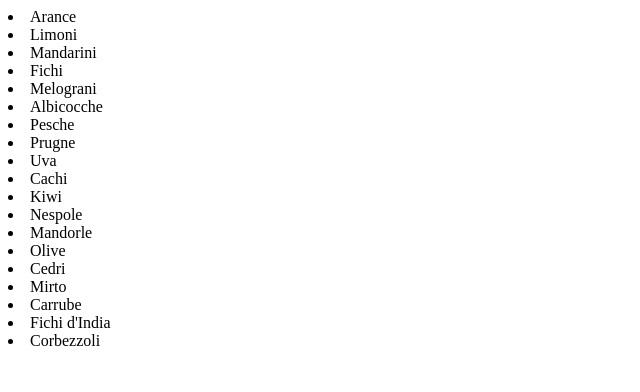
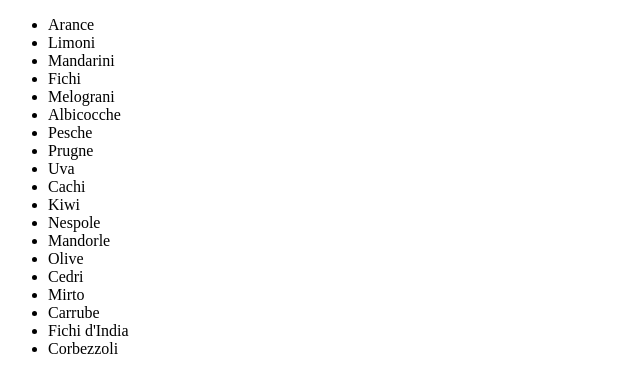
Before and after one commit to SalvatoreMangiacotti/react-form, a React (Vite) app: page / in a window 1280 px wide. Shown: the top 392 px of the page, without its empty margins (0-640 px from the left). Built offline with nearby package versions, Linux system fonts and the light colour scheme.

Commit message:
Products list return in a ul element, fix

```diff
--- a/src/components/ProductsList.jsx
+++ b/src/components/ProductsList.jsx
@@ -24,11 +24,15 @@ const mediterraneanFruits = [
 
 export default function ProductsList() {
 
-    return (mediterraneanFruits.map((fruit, fruitIndex) => (
-
-        <li key={fruitIndex}>{fruit}</li>
-
-    ))
+    return (
+        <>
+            <ul className="products-list">
+                {
+                    mediterraneanFruits.map((fruit, fruitIndex) => (
+                        <li key={fruitIndex}>{fruit}</li>))
+                }
+            </ul>
+        </>
     )
 
 }
```
